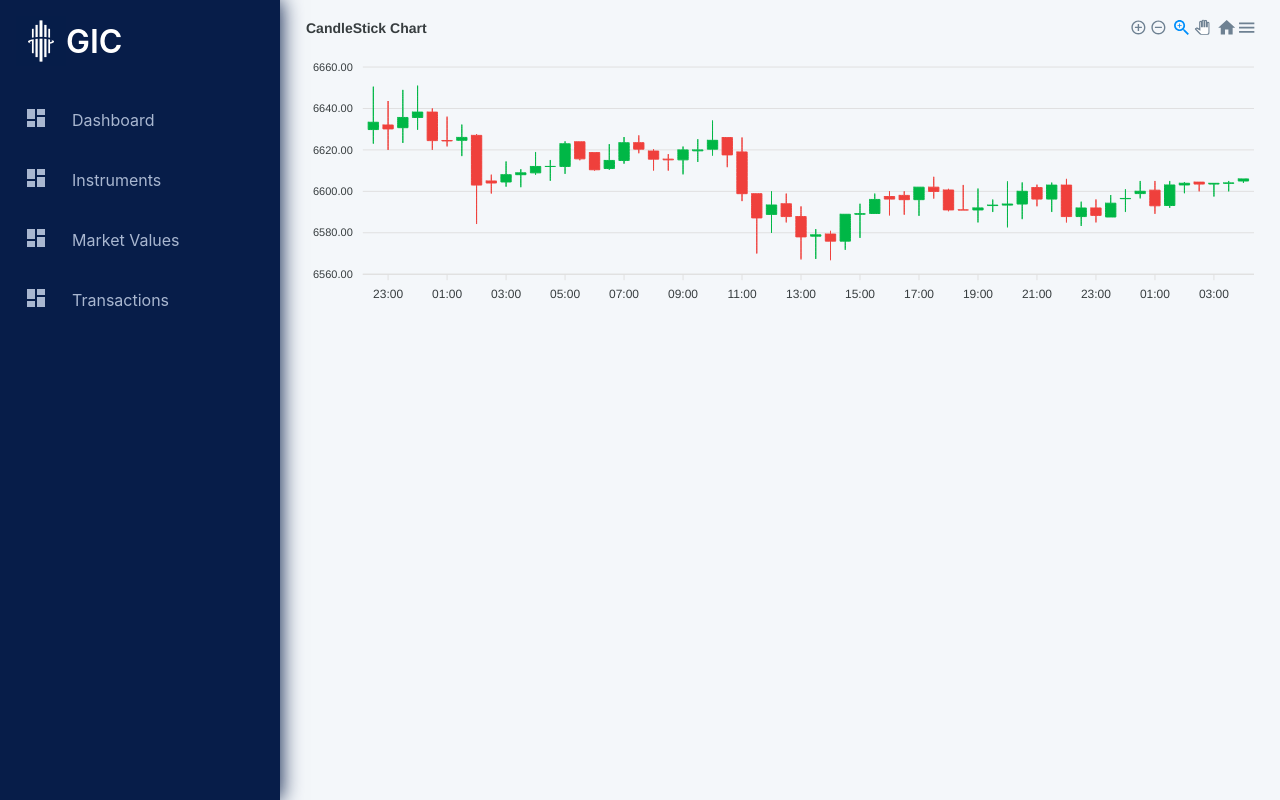
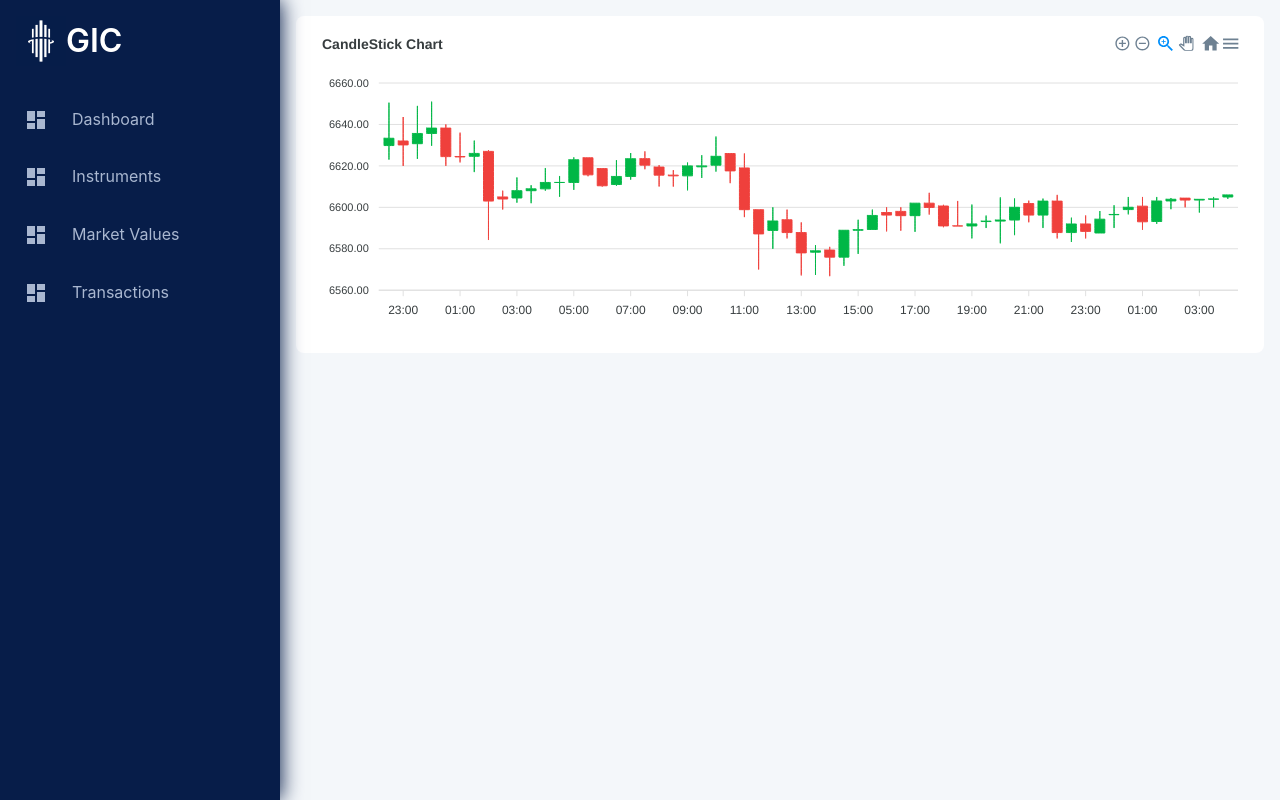
Before and after one commit to TNBL265/gic22-private-market-valuation, a Next.js app: page /instrument/1 in a window 1280 px wide. Built offline with nearby package versions, Linux system fonts and the light colour scheme.

Commit message:
Added tailwindcss cuz i give up on css files :|

```diff
--- a/components/Instruments/Instrument/InstrumentChart.tsx
+++ b/components/Instruments/Instrument/InstrumentChart.tsx
@@ -250,7 +250,8 @@ const series = [{
 const seriesData = series[0].data;
 const seriesLinear = [];
 for (let i = 1; i < seriesData.length; i++) {
-  seriesLinear.push(series[0].data[i].y[3] - series[0].data[i - 1].y[3]);
+  let p_change = series[0].data[i].y[3] - series[0].data[i - 1].y[3]
+  seriesLinear.push(p_change);
 }
 const ChartOptions = {
   series: [
@@ -276,25 +277,87 @@ const ChartOptions = {
       }
     }
   },
+  seriesBar: [{
+    name: 'volume',
+    data: seriesData
+  }],
+  optionsBar: {
+    chart: {
+      height: 160,
+      type: 'bar',
+      brush: {
+        enabled: true,
+        target: 'candles'
+      },
+      selection: {
+        enabled: true,
+        xaxis: {
+          min: new Date(1538778600000),
+          max: new Date(1538884800000),
+        },
+        fill: {
+          color: '#ccc',
+          opacity: 0.4
+        },
+        stroke: {
+          color: '#0D47A1',
+        }
+      },
+    },
+    dataLabels: {
+      enabled: false
+    },
+    plotOptions: {
+      bar: {
+        columnWidth: '80%',
+        colors: {
+          ranges: [{
+            from: -1000,
+            to: 0,
+            color: '#F15B46'
+          }, {
+            from: 1,
+            to: 10000,
+            color: '#FEB019'
+          }],
+
+        },
+      }
+    },
+    stroke: {
+      width: 0
+    },
+    xaxis: {
+      type: 'datetime',
+      axisBorder: {
+        offsetX: 13
+      }
+    },
+    yaxis: {
+      labels: {
+        show: false
+      }
+    }
+  },
 };
 
 const InstrumentChart = () => {
   return (
     <div>
-      <div>
+      <div className="p-4 rounded-lg bg-white">
         <Chart
           options={ChartOptions.options as any}
           series={ChartOptions.series}
           type="candlestick" height={290}
         />
       </div>
-      <div id="chart-bar">
-        {/* <Chart
+      {/* <div id="chart-bar">
+        <Chart
           options={ChartOptions.optionsBar as any}
           series={ChartOptions.seriesBar}
           type="bar" height={160}
-        /> */}
-      </div>
+        />
+      </div> */}
     </div>
   );
 };
--- a/package.json
+++ b/package.json
@@ -30,8 +30,11 @@
     "@types/node": "18.7.18",
     "@types/react": "18.0.20",
     "@types/react-dom": "18.0.6",
+    "autoprefixer": "^10.4.11",
     "eslint": "8.23.1",
     "eslint-config-next": "12.3.0",
+    "postcss": "^8.4.16",
+    "tailwindcss": "^3.1.8",
     "typescript": "4.8.3"
   }
 }
--- /dev/null
+++ b/postcss.config.js
@@ -0,0 +1,6 @@
+module.exports = {
+    plugins: {
+      tailwindcss: {},
+      autoprefixer: {},
+    }
+  }
--- a/styles/globals.css
+++ b/styles/globals.css
@@ -1,3 +1,6 @@
+@tailwind base;
+@tailwind components;
+@tailwind utilities;
 :root {
   --navBarBg: #071d49;
   --navBarColor: white;
--- /dev/null
+++ b/tailwind.config.js
@@ -0,0 +1,62 @@
+/** @type {import('tailwindcss').Config} */
+module.exports = {
+  darkMode: "class",
+  content: [
+    "./pages/**/*.{js,ts,jsx,tsx}",
+    "./components/**/*.{js,ts,jsx,tsx}",
+    // "./src/pages/**/*.{js,ts,jsx,tsx}",
+    // "./src/components/**/*.{js,ts,jsx,tsx}",
+  ],
+  theme: {
+    fontFamily: {
+      TTFirs: ["TTFirsNeue"],
+    },
+    colors:{
+      transparent: 'transparent',
+      current: 'currentColor',
+      'white': '#ffffff',  // !important
+      'allo': {
+        100: '#88FFEE',  //!important
+        200: '#4AF4DC', // !important
+        300: '#3BDBC4 ', //!important
+        400: '#06BAAD',  // !important
+        500: '#00A89C',  // !important
+        600: '#019C90 ',  //!important
+        700: '#15756D ',  //!important
+        800: '#00665E ', //!important
+        900: '#003935 ',  //!important
+      }
+    },
+    extend: {
+      boxShadow: {
+        popUps: "0 0.0625rem 3.125rem 0 rgb(0 0 0 / 20%)",
+      },
+      // colors: {
+      //   "gray-dark": "#141414",
+      //   "salmon-orange": "#FA5F3C",
+      // },
+      zIndex: {
+        100: "100",
+        "-1": "-1",
+        "-999": "-999",
+        999: "999",
+      },
+      height: {
+        "i-20": "calc(100% - 5rem)",
+        "i-16": "calc(100% - 4rem)"
+      },
+      animation: {
+        "slide-show": "slideee 75s linear infinite",
+      },
+      keyframes: {
+        slideee: {
+          // '0%': { transform: 'translateX(-100%)' },
+          "100%": { transform: "translate3d(0, 0, 0)" },
+        },
+      },
+    },
+  },
+  plugins: [],
+
+  important: true,
+};
```
Also changed, not shown: 1 other file (tests, documents, lock files or other folders).
